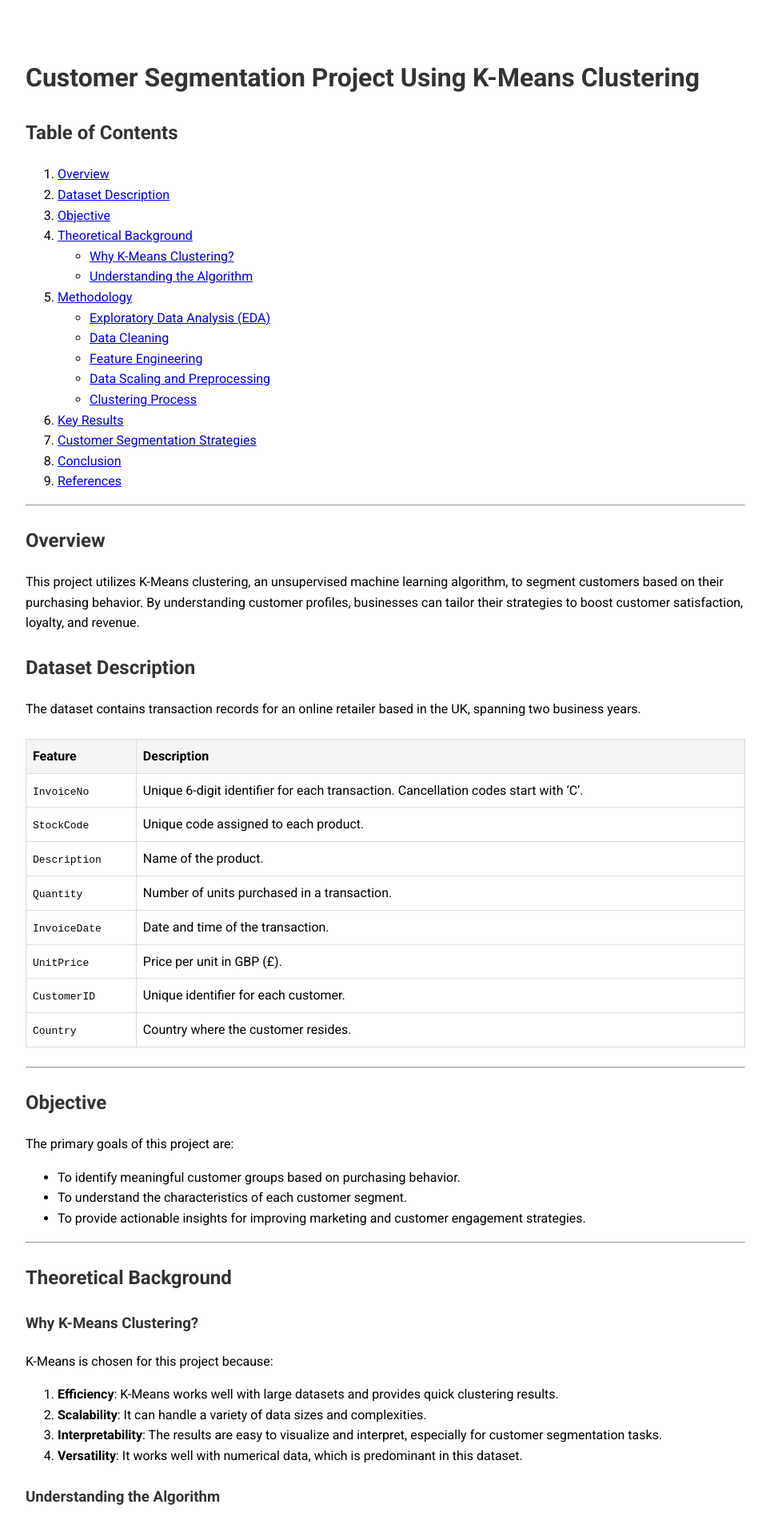
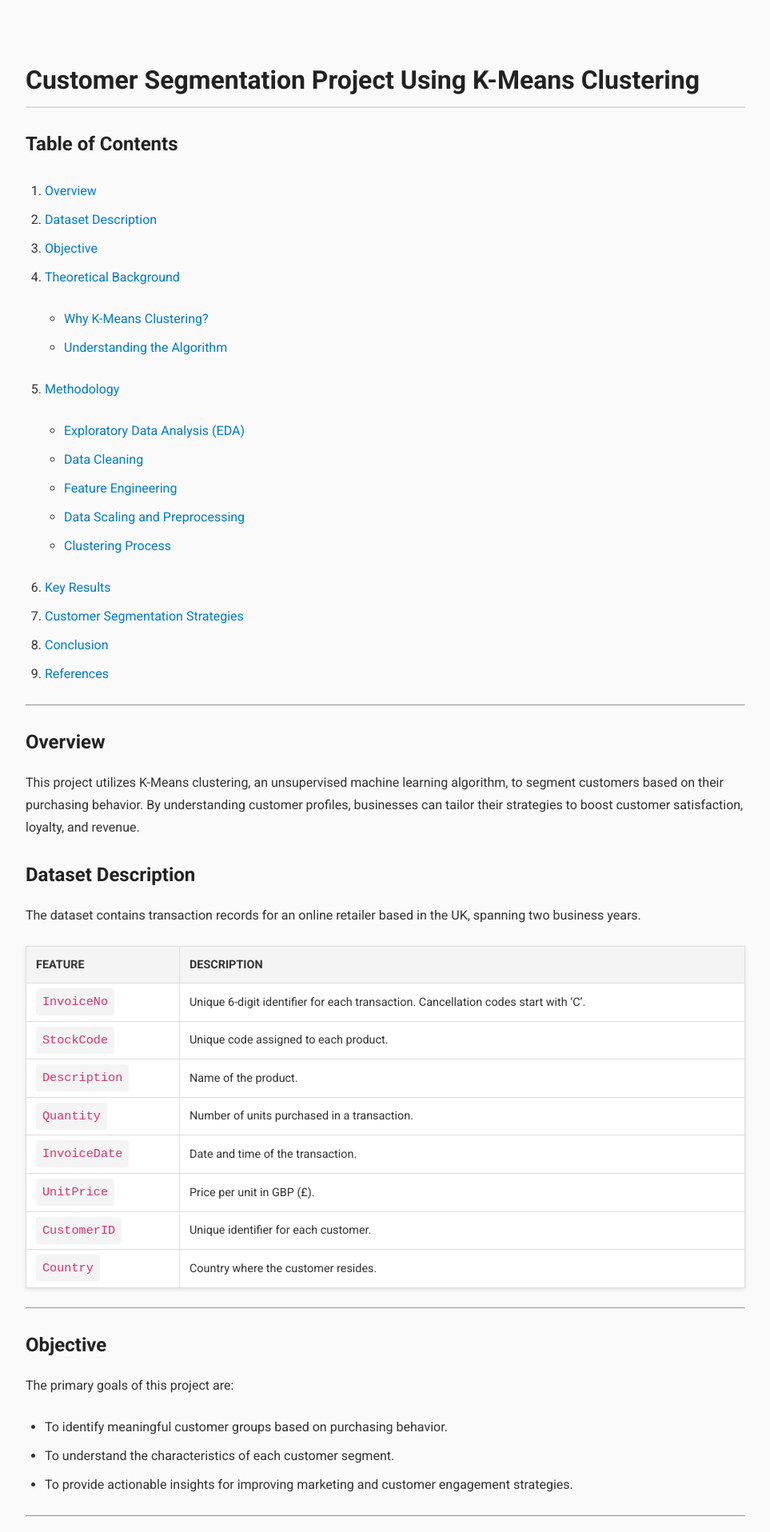
Before and after one commit to vishrut-b/clustering-analysis-of-online-retail-data, a Jekyll site: the page built from index.md, in a window 1280 px wide. Shown: the top 1916 px of the page at 80% size, without its empty margins (158-1121 px from the left). Built offline with Jekyll 4.4.1, drawn with Linux system fonts in a browser that asks for light colours.

Commit message:
Update styles.css

```diff
--- a/assets/css/styles.css
+++ b/assets/css/styles.css
@@ -4,30 +4,95 @@
 body {
   font-family: 'Roboto', sans-serif;
   margin: 2rem auto;    /* Add some breathing room */
-  max-width: 900px;     /* Optional: Limit the width */
-  padding: 1rem;        /* Optional: Add padding inside */
-  line-height: 1.6;     /* Improve readability */
+  max-width: 900px;     /* Limit the width for better readability */
+  padding: 1rem;        /* Add padding around the content */
+  line-height: 1.75;    /* Slightly increase line height for readability */
+  background-color: #fafafa; /* Light background color for a softer feel */
+  color: #333;          /* Standard dark color for text */
 }
 
-/* Additional styles for headings */
+/* Styling for headings */
 h1, h2, h3, h4, h5, h6 {
   font-weight: 700;     /* Use bold weights for headings */
   margin-top: 1.5rem;   /* Add spacing above headings */
-  color: #333;          /* Darker color for emphasis */
+  margin-bottom: 0.75rem; /* Add spacing below headings */
+  color: #222;          /* Slightly darker color for headings */
 }
 
-/* Add styles for tables, if needed */
+/* Subtle underlining for <h1> to distinguish main title */
+h1 {
+  border-bottom: 2px solid #ddd;
+  padding-bottom: 0.3rem;
+}
+
+/* Add styles for links */
+a {
+  color: #007acc;       /* Blue links for visibility */
+  text-decoration: none;
+}
+a:hover {
+  text-decoration: underline; /* Underline on hover */
+}
+
+/* Add styles for tables */
 table {
   border-collapse: collapse;
   width: 100%;
   margin: 1.5rem 0;
+  background-color: #fff; /* White background for contrast */
+  box-shadow: 0 2px 5px rgba(0, 0, 0, 0.1); /* Subtle shadow for aesthetics */
 }
 th, td {
   border: 1px solid #ddd;
-  padding: 8px;
+  padding: 10px 12px;
   text-align: left;
+  font-size: 0.9rem;    /* Slightly smaller font size for tables */
 }
 th {
+  background-color: #f4f4f4; /* Light gray background for table headers */
+  font-weight: 500;
+  text-transform: uppercase; /* Uppercase for headers */
+}
+
+/* Add styles for block quotes */
+blockquote {
+  margin: 1rem 0;
+  padding: 1rem;
+  border-left: 4px solid #007acc;
+  background-color: #f9f9f9;
+  font-style: italic;
+  color: #555;
+}
+
+/* Add styles for lists */
+ul, ol {
+  margin: 1.5rem 0;
+  padding-left: 1.5rem; /* Indent lists */
+}
+li {
+  margin-bottom: 0.5rem; /* Add spacing between list items */
+}
+
+/* Add styles for code blocks */
+pre, code {
+  font-family: 'Courier New', Courier, monospace;
   background-color: #f4f4f4;
-  font-weight: 500;
+  color: #d6336c;
+  padding: 0.5rem;
+  border-radius: 4px;
+  font-size: 0.95rem;
 }
+pre {
+  overflow-x: auto; /* Enable horizontal scrolling for long code */
+  margin: 1.5rem 0;
+}
+
+/* Add a footer style */
+footer {
+  margin-top: 2rem;
+  text-align: center;
+  font-size: 0.85rem;
+  color: #666;
+  border-top: 1px solid #ddd;
+  padding-top: 1rem;
+}
```
